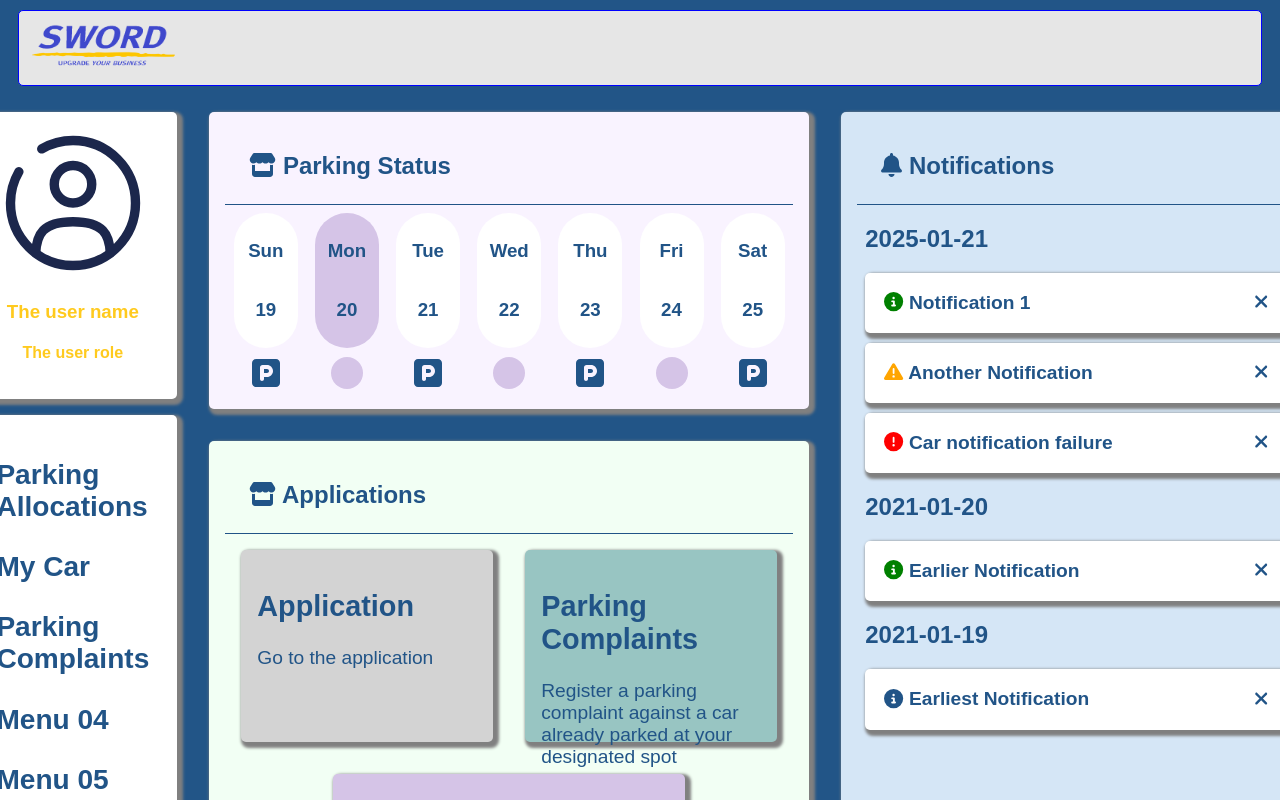
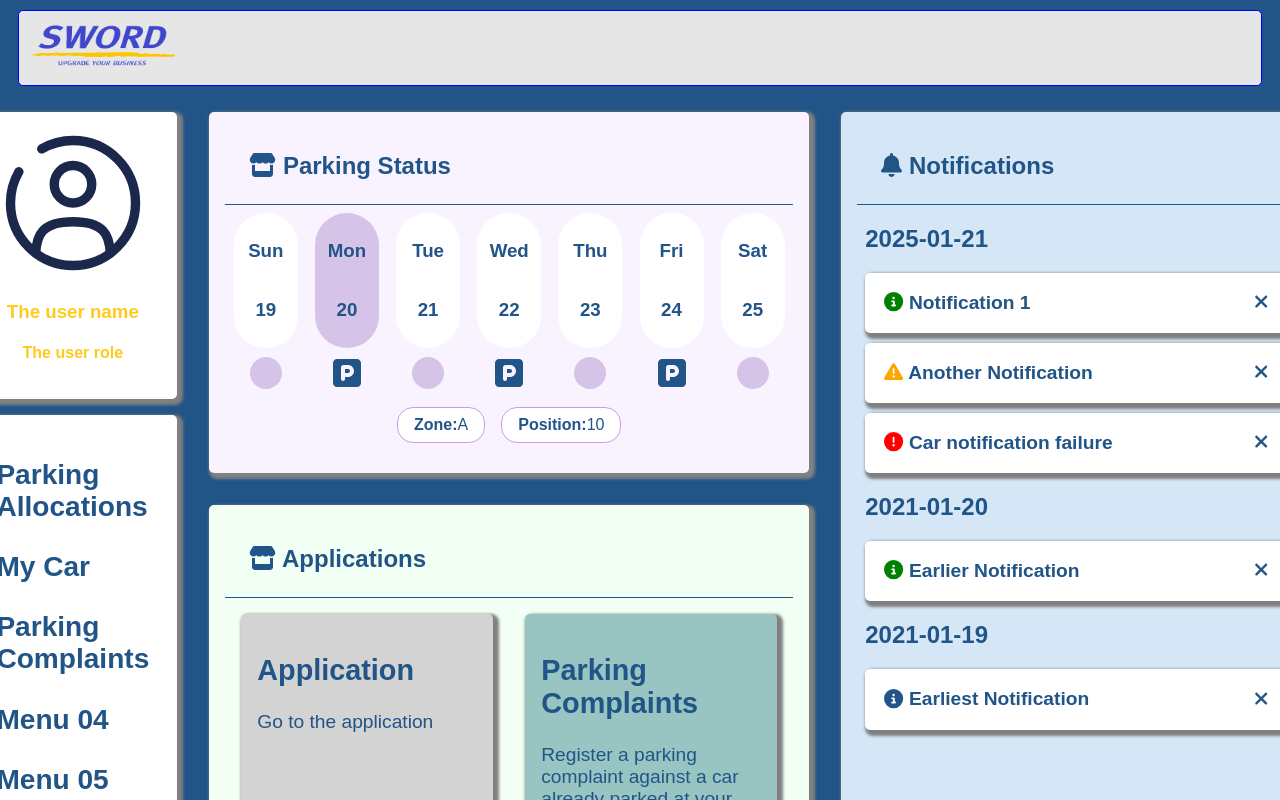
Before and after one commit to PhilipHassialis/parkingapp, a React (Vite) app in the folder parking_app/: page / in a window 1280 px wide. Shown: the top 800 px of the page. Built offline with nearby package versions, Linux system fonts and the light colour scheme.

Commit message:
parking event information, calendar interactivity & mock implementation

```diff
--- a/parking_app/src/components/UI/LandingCalendar.tsx
+++ b/parking_app/src/components/UI/LandingCalendar.tsx
@@ -1,10 +1,22 @@
+import { useState } from "react";
 import LandingCalendarItem from "./LandingCalendarItem";
+import LandingCalendarItemParkingInfo from "./LandingCalendarItemParkingInfo";
+import { CalendarItemParkingInfoProps } from "./uicomponents-types";
+import { mockParkingEvent } from "../../data/mockData";
 
 const LandingCalendar = () => {
 
+
+    // TODO: fetch actual parking events from the backend
+    const todaysCondition = mockParkingEvent(new Date());
+    const [parkingEventInfo, setParkingEventInfo] = useState<CalendarItemParkingInfoProps | undefined>(todaysCondition)
+
+    const landingCalendarItemClick = (date: Date) => {
+        date.getDate() % 2 === 0 ? setParkingEventInfo({zone: "A", position: `${date.getDate()%11+1}`}) : setParkingEventInfo(undefined);
+    }
+
     const today = new Date();
     const firstDateOfCurrentWeek = new Date(today.getFullYear(), today.getMonth(), today.getDate() - today.getDay());
-    // const lastDateOfCurrentWeek = new Date(today.getFullYear(), today.getMonth(), today.getDate() + (6 - today.getDay()));
 
     const getWeek = (firstDate: Date) => {
         const week = [];
@@ -17,8 +29,8 @@ const LandingCalendar = () => {
         return week.map((date, index) => {
             return (<LandingCalendarItem date={date}
                 key={index}
-                hasParkingEvent={index%2===0}
-                onClickFn={(x)=>console.log(x)} />)
+                hasParkingEvent={date.getDate() % 2 === 0}
+                onClickFn={()=>landingCalendarItemClick(date)} />)
         })
     }
 
@@ -28,9 +40,8 @@ const LandingCalendar = () => {
             <div className="landing-calendar-week">
                 {getWeek(firstDateOfCurrentWeek)}
             </div>
-
         </div>
-
+        <LandingCalendarItemParkingInfo item={parkingEventInfo} />
     </div>)
 
 
--- a/parking_app/src/components/UI/LandingCalendarItem.tsx
+++ b/parking_app/src/components/UI/LandingCalendarItem.tsx
@@ -8,7 +8,7 @@ const LandingCalendarItem = ({ date, hasParkingEvent, onClickFn }: LandingCalend
     const isActive = date.getDate() === today.getDate() && date.getMonth() === today.getMonth() && date.getFullYear() === today.getFullYear();
 
     return (<div className="landing-calendar-item-container">
-        <div className={`landing-calendar-item ${isActive ? "currentDay" : "otherDay"}`} >
+        <div className={`landing-calendar-item ${isActive ? "currentDay" : "otherDay"}`} onClick={() => { onClickFn && onClickFn(date) }} >
             <h3 className={`landing-calendar-item-dayname ${isActive ? "currentDay" : "otherDay"}`}>{date.toLocaleDateString("en-us", { "weekday": "short" })}</h3>
             <h3>{date.getDate()}</h3>
         </div>
--- /dev/null
+++ b/parking_app/src/components/UI/LandingCalendarItemParkingInfo.tsx
@@ -0,0 +1,21 @@
+import { CalendarItemParkingInfoProps } from "./uicomponents-types";
+
+const LandingCalendarItemParkingInfo = ({ item }: { item?: CalendarItemParkingInfoProps }) => {
+
+    return (<div className="landing-calendar-item-parkingInfo">
+        {item && (
+            <>
+                <div className="landing-calendar-item-parkingInfo-text">
+                    <span className="landing-calendar-item-parkingInfo-text-title">Zone:</span>
+                    {item.zone}
+                </div>
+                <div className="landing-calendar-item-parkingInfo-text">
+                    <span className="landing-calendar-item-parkingInfo-text-title">Position:</span>
+                    {item.position}
+                </div>
+            </>
+        )}
+    </div>)
+}
+
+export default LandingCalendarItemParkingInfo;
--- a/parking_app/src/components/UI/uicomponents-types.ts
+++ b/parking_app/src/components/UI/uicomponents-types.ts
@@ -31,3 +31,8 @@ export type LandingCalendarItemProps = {
     hasParkingEvent: boolean;
     onClickFn?: (parkingEventDate: Date) => void;
 }
+
+export type CalendarItemParkingInfoProps = {
+    zone: string;
+    position: string;
+}
--- a/parking_app/src/data/mockData.ts
+++ b/parking_app/src/data/mockData.ts
@@ -82,3 +82,5 @@ export const mockNotifications = [
     date: string,
     type: "info" | "warning" | "error" | "success",
 }[]
+
+export const mockParkingEvent =(date: Date) => date.getDate() % 2 === 0 ? {zone: "A", position: `${date.getDate()%11+1}`} : undefined;
--- a/parking_app/src/index.css
+++ b/parking_app/src/index.css
@@ -231,3 +231,30 @@ body {
 .landing-calendar-item-icon.normal {
     color: rgb(213, 196, 231);
 }
+
+.landing-calendar-item-parkingInfo-text {
+    display: block;
+    color: rgb(33, 84, 135);
+    background-color: white;
+    padding-left: 1em;
+    padding-right: 1em;
+    padding-top: 0.5em;
+    padding-bottom: 0.5em;
+    border-radius: 1em;
+    margin: 0.5em;
+    border: 1px solid rgb(195, 159, 232);
+
+}
+
+.landing-calendar-item-parkingInfo-text-title {
+    font-weight: bold;
+}
+
+.landing-calendar-item-parkingInfo{
+    display: flex;
+    flex-direction: row;
+    align-items: center;
+    justify-content: center;
+    width: 100%;
+    height: 4em;
+}
```
